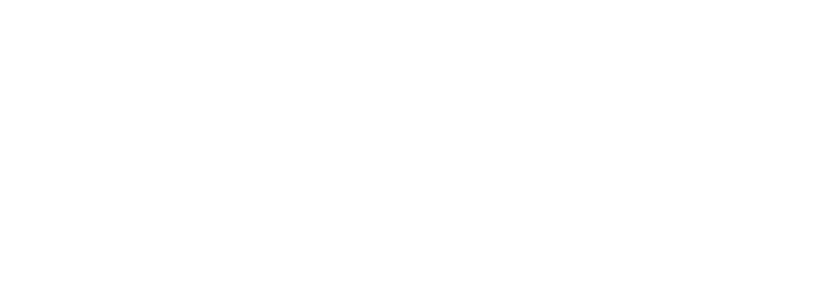
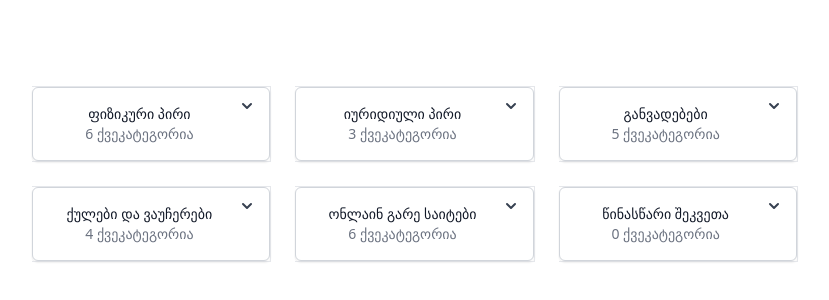
Before and after one commit to nNabakhteveli/Invoices-UI, a React (Create React App) app: page /categories in a window 1280 px wide. Before the commit this address had no page. Shown: the part 232-532 px from the top of the page, without its empty margins (225-1054 px from the left). Built offline with nearby package versions, Linux system fonts and the light colour scheme.

Commit message:
Added page for category choosing

```diff
--- a/package.json
+++ b/package.json
@@ -3,6 +3,7 @@
   "version": "0.1.0",
   "private": true,
   "dependencies": {
+    "@headlessui/react": "^1.6.6",
     "@heroicons/react": "^1.0.6",
     "@tailwindcss/forms": "^0.5.2",
     "@testing-library/jest-dom": "^5.16.4",
--- a/src/App.js
+++ b/src/App.js
@@ -1,14 +1,17 @@
 import { BrowserRouter as Router, Routes, Route } from 'react-router-dom';
 
 import LoginPage from './components/Login';
+import ChooseCategory from './components/ChooseCategories';
 
+import categoriesData from './categoryComponentsData';
 
-function App() {
+const App = () => {
   return (
     <Router>
       <Routes>
         <Route path="/" element={<LoginPage />} />
-        <Route path="/content" element={<h1>Content Page</h1>} />
+        <Route path="/categories" element={<ChooseCategory categoriesData={categoriesData} />} />
+        <Route path="/create-invoice" element={<h1>Invoices Page</h1>} />
       </Routes>
     </Router>
   );
--- /dev/null
+++ b/src/categoryComponentsData.js
@@ -0,0 +1,79 @@
+export default [
+	{
+		name: "ფიზიკური პირი",
+		initials: "GA",
+		href: "#",
+		subCategoryCount: 6,
+		bgColor: "bg-pink-600",
+      children: [
+         'საცალო გაყიდვები',
+         'ფასდაკლება',
+         'ონლაინ საიტზე შეძენა',
+         'წვრილმანი ტექნიკა',
+         'Tax free',
+         'ონლაინ საბანკო გადარიცხვა'
+      ]
+	},
+	{
+		name: "იურიდიული პირი",
+		initials: "GA",
+		href: "#",
+		subCategoryCount: 3,
+		bgColor: "bg-pink-600",
+      children: [
+         'ორგანიზაციები',
+         'დღგ-სგან განთავისუფლებულები',
+         'დიპლომატი - ავტომატურად დააკლდეს 18%'
+      ]
+	},
+	{
+		name: "განვადებები",
+		initials: "GA",
+		href: "#",
+		subCategoryCount: 5,
+		bgColor: "bg-pink-600",
+      children: [
+         'ადგილზე განვადება',
+         'ონლაინ განვადება',
+         'კრედო განვადება',
+         'კრისტალი',
+         'ბოგ ქიუარ განვადება'
+      ]
+	},
+	{
+		name: "ქულები და ვაუჩერები",
+		initials: "GA",
+		href: "#",
+		subCategoryCount: 4,
+		bgColor: "bg-pink-600",
+      children: [
+         '+ქულები',
+         'mr ქულები',
+         'tbs ერთგული',
+         'სასაჩუქრე ვაუჩერები'
+      ]
+	},
+	{
+		name: "ონლაინ გარე საიტები",
+		initials: "GA",
+		href: "#",
+		subCategoryCount: 6,
+		bgColor: "bg-pink-600",
+      children: [
+         'ვოლტი',
+         'გლოვო',
+         'მაიმარკეტი',
+         'ვენდუ',
+         'ონოფი',
+         'ექსტრა'
+      ]
+	},
+	{
+		name: "წინასწარი შეკვეთა",
+		initials: "GA",
+		href: "#",
+		subCategoryCount: 0,
+		bgColor: "bg-pink-600",
+      children: []
+	},
+];
--- /dev/null
+++ b/src/components/ChooseCategories.jsx
@@ -0,0 +1,83 @@
+import { Fragment } from "react";
+import { Menu, Transition } from "@headlessui/react";
+import { ChevronDownIcon } from "@heroicons/react/solid";
+import { Link } from "react-router-dom";
+
+const classNames = (...classes) => {
+	return classes.filter(Boolean).join(" ");
+};
+
+const SingleDropdownItem = ({ fieldName }) => {
+	return (
+		<Menu.Item>
+			{({ active }) => (
+				<Link
+					to={`/create-invoice?category=${fieldName}`}
+					className={classNames(
+						active ? "bg-gray-100 text-gray-900" : "text-gray-700",
+						"block px-4 py-2 text-sm"
+					)}>
+					{fieldName}
+				</Link>
+			)}
+		</Menu.Item>
+	);
+};
+
+const ChooseCategory = ({ categoriesData }) => {
+	return (
+		<div className="flex h-screen justify-center items-center">
+			<ul
+				role="list"
+				className="mt-3 grid grid-cols-1 gap-5 sm:gap-6 sm:grid-cols-2 lg:grid-cols-3">
+				{categoriesData.map(singleCategory => (
+					<li
+						key={singleCategory.name}
+						className="col-span-1 flex shadow-sm rounded-md">
+						<Menu
+							as="div"
+							className="flex-1 items-center border-t border-r border-b border-gray-200">
+							<div>
+								<Menu.Button className="inline-flex justify-center w-full rounded-md border border-gray-300 shadow-sm px-4 py-2 bg-white text-sm font-medium text-gray-700 hover:bg-gray-50 focus:outline-none focus:ring-2 focus:ring-offset-2 focus:ring-offset-gray-100 focus:ring-indigo-500 z-0">
+									<div className="flex-1 px-4 py-2 text-sm truncate">
+										<a
+											href={singleCategory.href}
+											className="text-gray-900 font-medium hover:text-gray-600">
+											{singleCategory.name}
+										</a>
+										<p className="text-gray-500">
+											{singleCategory.subCategoryCount} ქვეკატეგორია
+										</p>
+									</div>
+									<ChevronDownIcon
+										className="-mr-1 ml-2 h-5 w-5"
+										aria-hidden="true"
+									/>
+								</Menu.Button>
+							</div>
+							<Transition
+								as={Fragment}
+								enter="transition ease-out duration-100"
+								enterFrom="transform opacity-0 scale-95"
+								enterTo="transform opacity-100 scale-100"
+								leave="transition ease-in duration-75"
+								leaveFrom="transform opacity-100 scale-100"
+								leaveTo="transform opacity-0 scale-95"
+								className="z-10">
+								<Menu.Items className="origin-top absolute right-0 mt-2 w-56 rounded-md shadow-lg bg-blue-300 ring-1 ring-black ring-opacity-5 divide-y divide-gray-100 focus:outline-none">
+									<div className="py-1">
+										{singleCategory.children.map(subCategory => (
+											<SingleDropdownItem fieldName={subCategory} key={subCategory} />
+										))}
+									</div>
+								</Menu.Items>
+							</Transition>
+						</Menu>
+					</li>
+				))}
+			</ul>
+		</div>
+	);
+};
+
+export default ChooseCategory;
--- a/src/components/Login.jsx
+++ b/src/components/Login.jsx
@@ -1,7 +1,7 @@
 import { LockClosedIcon } from '@heroicons/react/solid'
 import { Link } from 'react-router-dom'
 
-export default function LoginPage() {
+const LoginPage = () => {
   return (
     <>
       <div className="min-h-full flex items-center justify-center py-12 px-4 sm:px-6 lg:px-8">
@@ -61,7 +61,7 @@ export default function LoginPage() {
               </div>
             </div>
 
-            <Link to='/content'>
+            <Link to='/categories'>
               <button
                 type="submit"
                 className="group relative w-full flex justify-center py-2 px-4 border border-transparent text-sm font-medium rounded-md text-white bg-indigo-600 hover:bg-indigo-700 focus:outline-none focus:ring-2 focus:ring-offset-2 focus:ring-indigo-500"
@@ -78,3 +78,5 @@ export default function LoginPage() {
     </>
   )
 }
+
+export default LoginPage;
```
Also changed, not shown: 1 other file (tests, documents, lock files or other folders).
